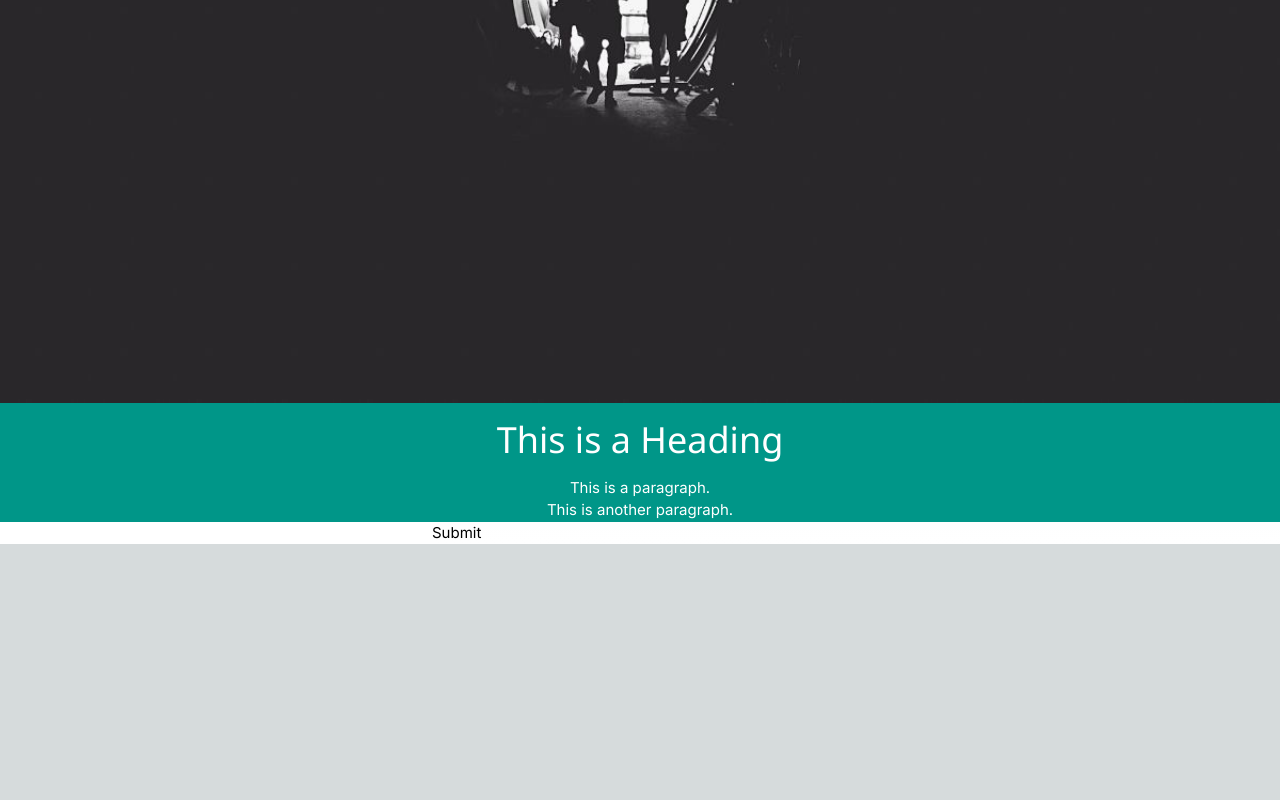
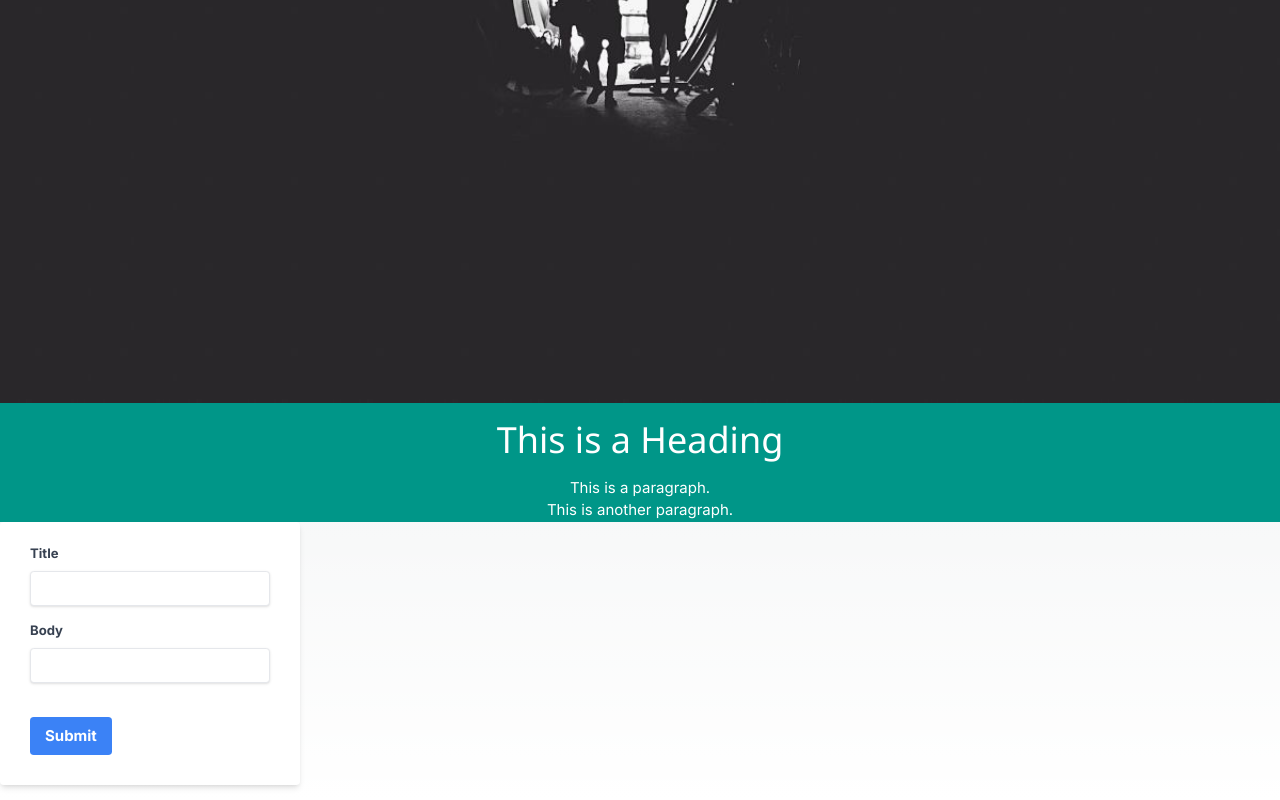
Before and after one commit to CodingProffesionals/pwa-next, a Next.js app: page / in a window 1280 px wide. Shown: the part 744-1544 px from the top of the page. Before the commit the page ends 1288 px from the top, so only its background shows below. Built offline with nearby package versions, Linux system fonts and the light colour scheme.

Commit message:
online/offline operation

```diff
--- a/src/app/page.tsx
+++ b/src/app/page.tsx
@@ -27,9 +27,9 @@
 
   const handleSubmit = async (event: any) => {
     event.preventDefault();
-    console.log('handleSubmit',event.target?.title?.value);
-    const repwindow:any = window;
-    await repwindow.navigator.serviceWorker.controller.postMessage({title: event.target?.title?.value, body: event.target?.body?.value})
+    console.log('handleSubmit', event.target?.title?.value);
+    const repwindow: any = window;
+    await repwindow.navigator.serviceWorker.controller.postMessage({ title: event.target?.title?.value, body: event.target?.body?.value })
     registerSync();
 
   }
@@ -44,11 +44,23 @@
         <p>This is a paragraph.</p>
         <p>This is another paragraph.</p>
       </div>
-      <form id="myForm" onSubmit={handleSubmit}>
-        <input type="text" id="title" name="title" required />
-        <input type="text" id="body" name="body" required />
-        <button type="submit" id="submitBtn">Submit</button>
-      </form>
+      <div className="w-full max-w-xs">
+        <form id="myForm" onSubmit={handleSubmit} className="bg-white shadow-md rounded px-8 pt-6 pb-8 mb-4">
+          <div className="mb-4">
+            <label className="block text-gray-700 text-sm font-bold mb-2" htmlFor="title">
+              Title
+            </label>
+            <input type="text" id="title" name="title" required className="shadow appearance-none border rounded w-full py-2 px-3 text-gray-700 leading-tight focus:outline-none focus:shadow-outline" />
+          </div>
+          <div className="mb-6">
+            <label className="block text-gray-700 text-sm font-bold mb-2" htmlFor="body">
+              Body
+            </label>
+            <input type="text" id="body" name="body" required className="shadow appearance-none border rounded w-full py-2 px-3 text-gray-700 mb-3 leading-tight focus:outline-none focus:shadow-outline" />
+          </div>
+          <button type="submit" id="submitBtn" className="bg-blue-500 hover:bg-blue-700 text-white font-bold py-2 px-4 rounded focus:outline-none focus:shadow-outline">Submit</button>
+        </form>
+      </div>
     </>
   );
 }
```
